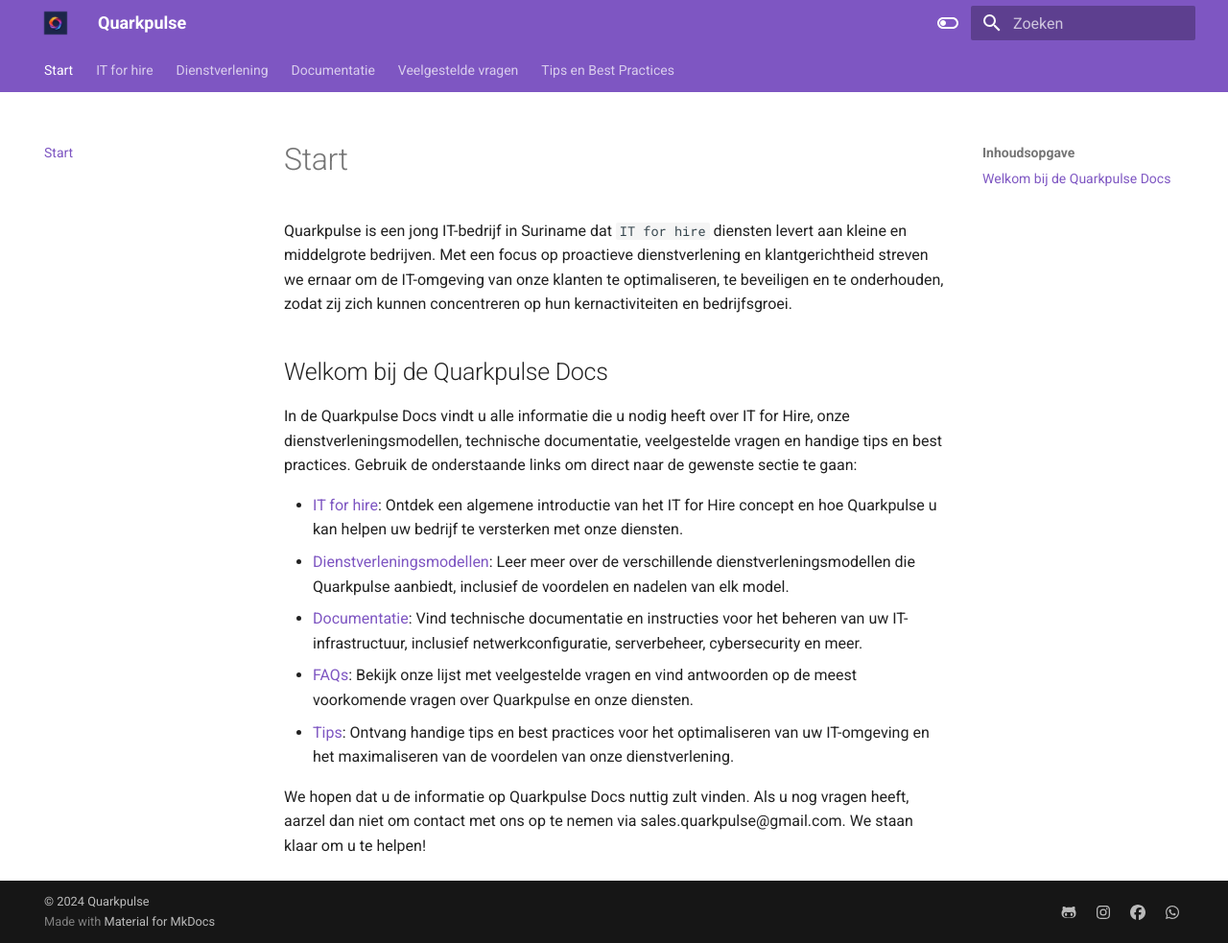
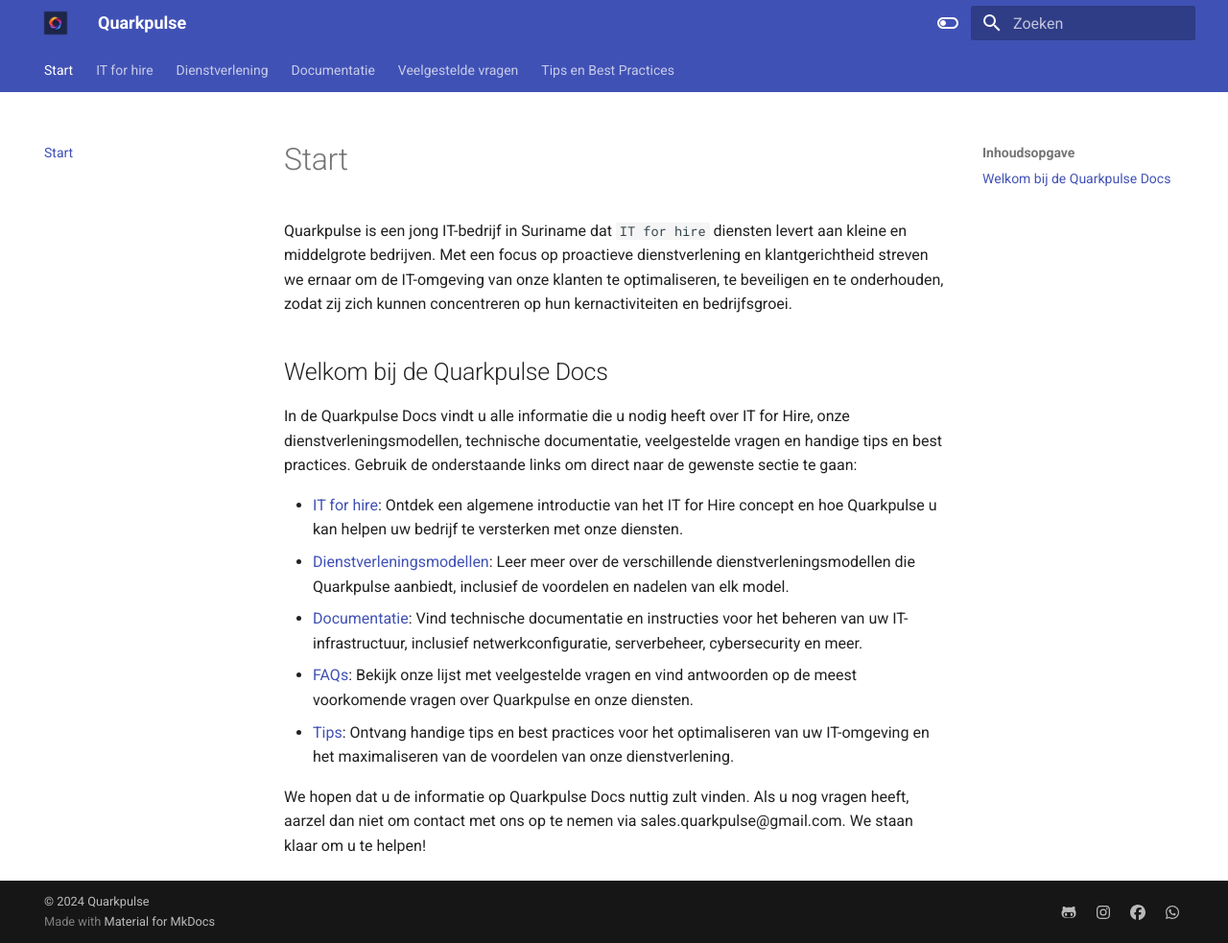
Before and after one commit to Quarkpulse/docs, an MkDocs documentation site: the page built from docs/index.md, in a window 1280 px wide and 983 px high. Shown: the whole window at 96% size. Built offline with MkDocs 1.6.1 and Material for MkDocs 9.7.7, drawn with Linux system fonts in a browser that asks for light colours.

Commit message:
Update mkdocs.yml

```diff
--- a/mkdocs.yml
+++ b/mkdocs.yml
@@ -18,13 +18,13 @@
       toggle:
         icon: material/toggle-switch-off-outline
         name: Schakel naar dark mode
-      primary: deep purple
+      primary: indigo
       accent: pink
     - scheme: slate
       toggle:
         icon: material/toggle-switch
         name: Schakel naar light mode
-      primary: blue grey
+      primary: indigo
       accent: orange
 
 nav:
```
